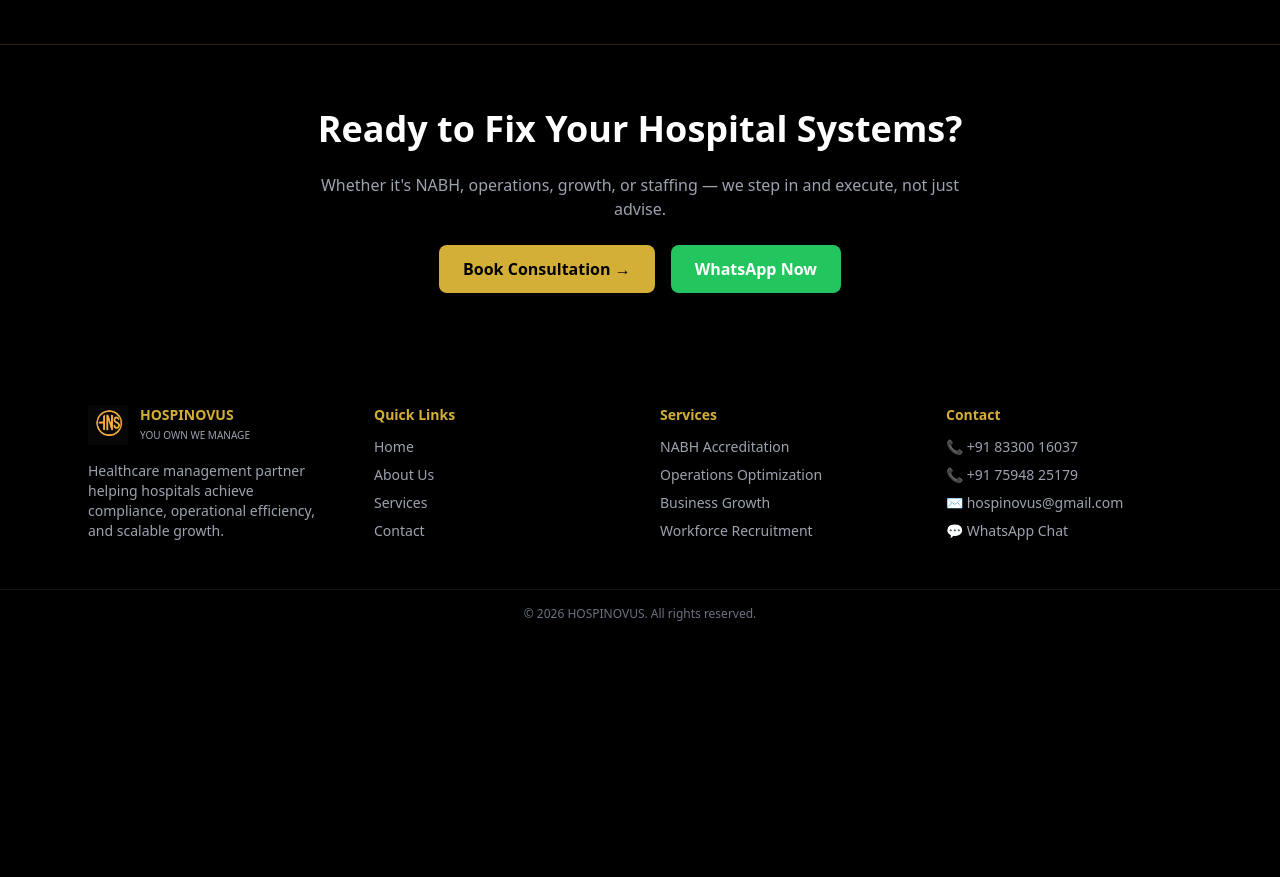
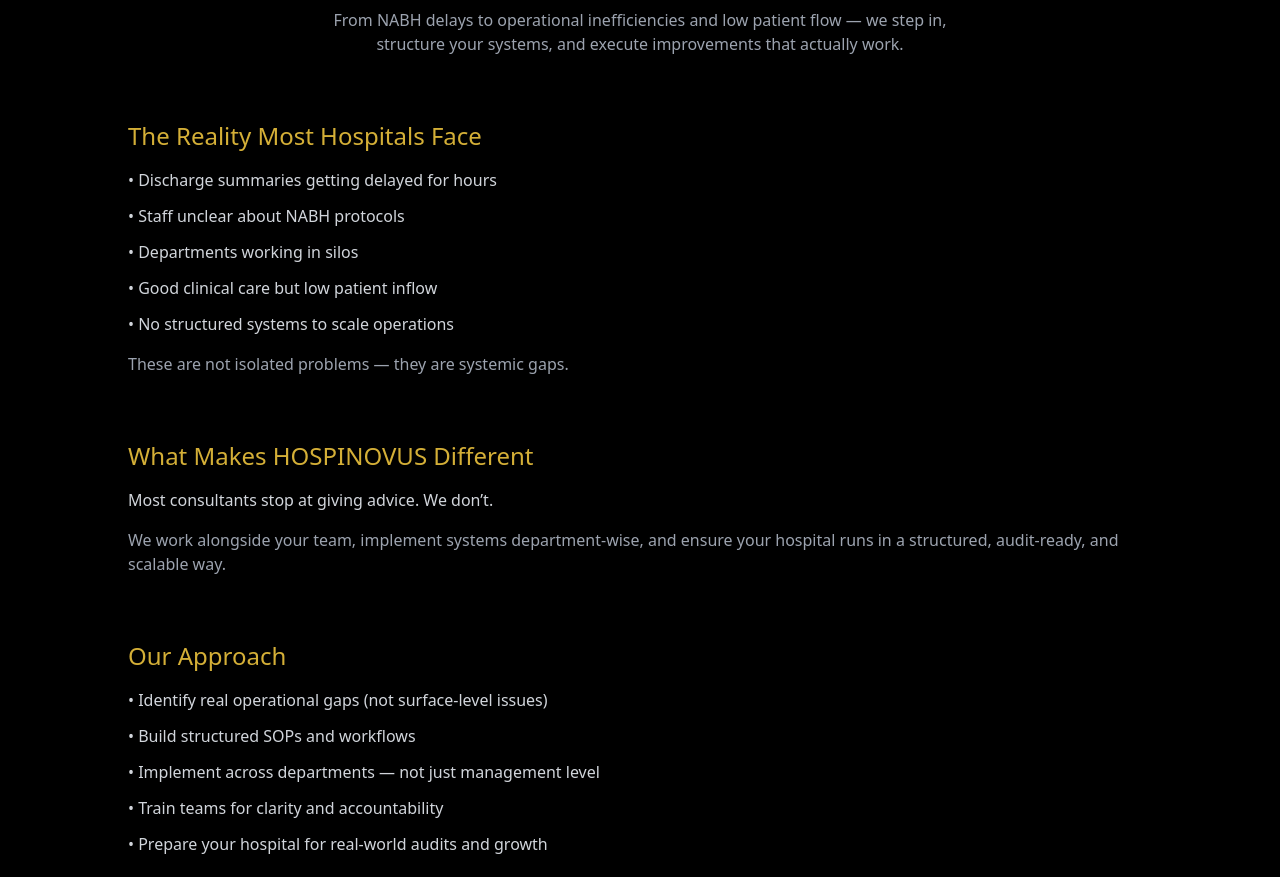
Before and after one commit to hospinovus-lgtm/hospinovus.com, a React (Vite) app: page /about in a window 1280 px wide. Shown: the part 220-1097 px from the top of the page. Before the commit the page ends 866 px from the top, so only its background shows below. Built offline with nearby package versions, Linux system fonts and the light colour scheme.

Commit message:
about v1.0

```diff
--- a/src/App.tsx
+++ b/src/App.tsx
@@ -9,6 +9,7 @@
 import ServicesPage from "./pages/ServicesPage"
 import ServiceDetail from "./pages/ServiceDetail"
 import Contact from "./pages/Contact"
+import AboutPage from "./pages/AboutPage"   // ✅ ADD THIS
 
 function Home() {
   return (
@@ -27,6 +28,7 @@
 
       <Routes>
         <Route path="/" element={<Home />} />
+        <Route path="/about" element={<AboutPage />} />   {/* ✅ ADD THIS */}
         <Route path="/services" element={<ServicesPage />} />
         <Route path="/services/:slug" element={<ServiceDetail />} />
         <Route path="/contact" element={<Contact />} />
--- /dev/null
+++ b/src/pages/AboutPage.tsx
@@ -0,0 +1,118 @@
+import { Link } from "react-router-dom"
+
+export default function AboutPage() {
+  return (
+    <div className="bg-black text-white pt-28 pb-20 px-4 md:px-6">
+
+      <div className="max-w-5xl mx-auto space-y-16">
+
+        {/* 🔥 HERO */}
+        <div className="space-y-6 text-center">
+          <p className="text-sm text-gold uppercase tracking-wide">
+            About HOSPINOVUS
+          </p>
+
+          <h1 className="text-4xl md:text-5xl font-bold leading-tight">
+            We Fix What’s Slowing Your Hospital Down
+          </h1>
+
+          <p className="text-gray-400 max-w-2xl mx-auto">
+            From NABH delays to operational inefficiencies and low patient flow —
+            we step in, structure your systems, and execute improvements that actually work.
+          </p>
+        </div>
+
+        {/* 🔥 REALITY BLOCK */}
+        <div>
+          <h2 className="text-2xl text-gold mb-4">
+            The Reality Most Hospitals Face
+          </h2>
+
+          <ul className="space-y-3 text-gray-300">
+            <li>• Discharge summaries getting delayed for hours</li>
+            <li>• Staff unclear about NABH protocols</li>
+            <li>• Departments working in silos</li>
+            <li>• Good clinical care but low patient inflow</li>
+            <li>• No structured systems to scale operations</li>
+          </ul>
+
+          <p className="text-gray-400 mt-4">
+            These are not isolated problems — they are systemic gaps.
+          </p>
+        </div>
+
+        {/* 🔥 POSITIONING */}
+        <div>
+          <h2 className="text-2xl text-gold mb-4">
+            What Makes HOSPINOVUS Different
+          </h2>
+
+          <p className="text-gray-300 mb-4">
+            Most consultants stop at giving advice. We don’t.
+          </p>
+
+          <p className="text-gray-400">
+            We work alongside your team, implement systems department-wise,
+            and ensure your hospital runs in a structured, audit-ready, and scalable way.
+          </p>
+        </div>
+
+        {/* 🔥 APPROACH */}
+        <div>
+          <h2 className="text-2xl text-gold mb-4">
+            Our Approach
+          </h2>
+
+          <ul className="space-y-3 text-gray-300">
+            <li>• Identify real operational gaps (not surface-level issues)</li>
+            <li>• Build structured SOPs and workflows</li>
+            <li>• Implement across departments — not just management level</li>
+            <li>• Train teams for clarity and accountability</li>
+            <li>• Prepare your hospital for real-world audits and growth</li>
+          </ul>
+        </div>
+
+        {/* 🔥 PHILOSOPHY */}
+        <div className="border border-gold/20 p-6 rounded-xl text-center">
+          <p className="text-xl text-gold font-semibold">
+            “Hospitals don’t fail due to lack of effort —
+            they fail due to lack of structured systems.”
+          </p>
+        </div>
+
+        {/* 🔥 WHO WE WORK WITH */}
+        <div>
+          <h2 className="text-2xl text-gold mb-4">
+            Who We Work With
+          </h2>
+
+          <ul className="space-y-3 text-gray-300">
+            <li>• Hospitals preparing for NABH accreditation</li>
+            <li>• 20–100 bed hospitals scaling operations</li>
+            <li>• Facilities facing workflow and coordination issues</li>
+            <li>• Hospitals aiming to improve patient experience and growth</li>
+          </ul>
+        </div>
+
+        {/* 🔥 FINAL CTA */}
+        <div className="text-center border border-gold/20 p-8 rounded-xl">
+          <h3 className="text-2xl text-gold mb-3">
+            Let’s Assess Where Your Hospital Stands
+          </h3>
+
+          <p className="text-gray-400 mb-6">
+            Start with a structured gap analysis and get complete clarity on what needs to be fixed.
+          </p>
+
+          <Link
+            to="/contact?service=General Inquiry"
+            className="bg-gold text-black px-8 py-3 rounded-lg font-medium"
+          >
+            Book Consultation →
+          </Link>
+        </div>
+
+      </div>
+    </div>
+  )
+}
```
